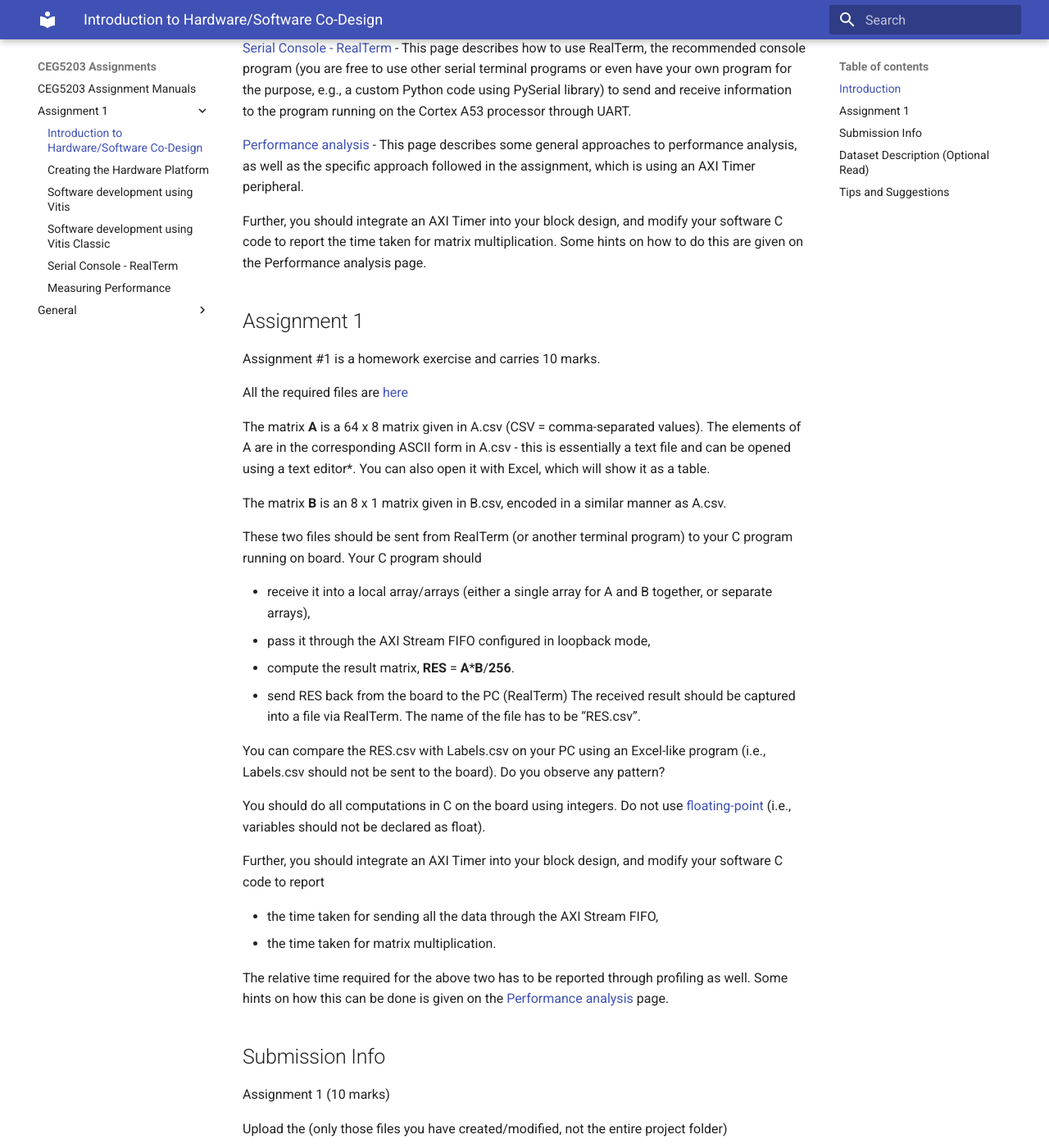
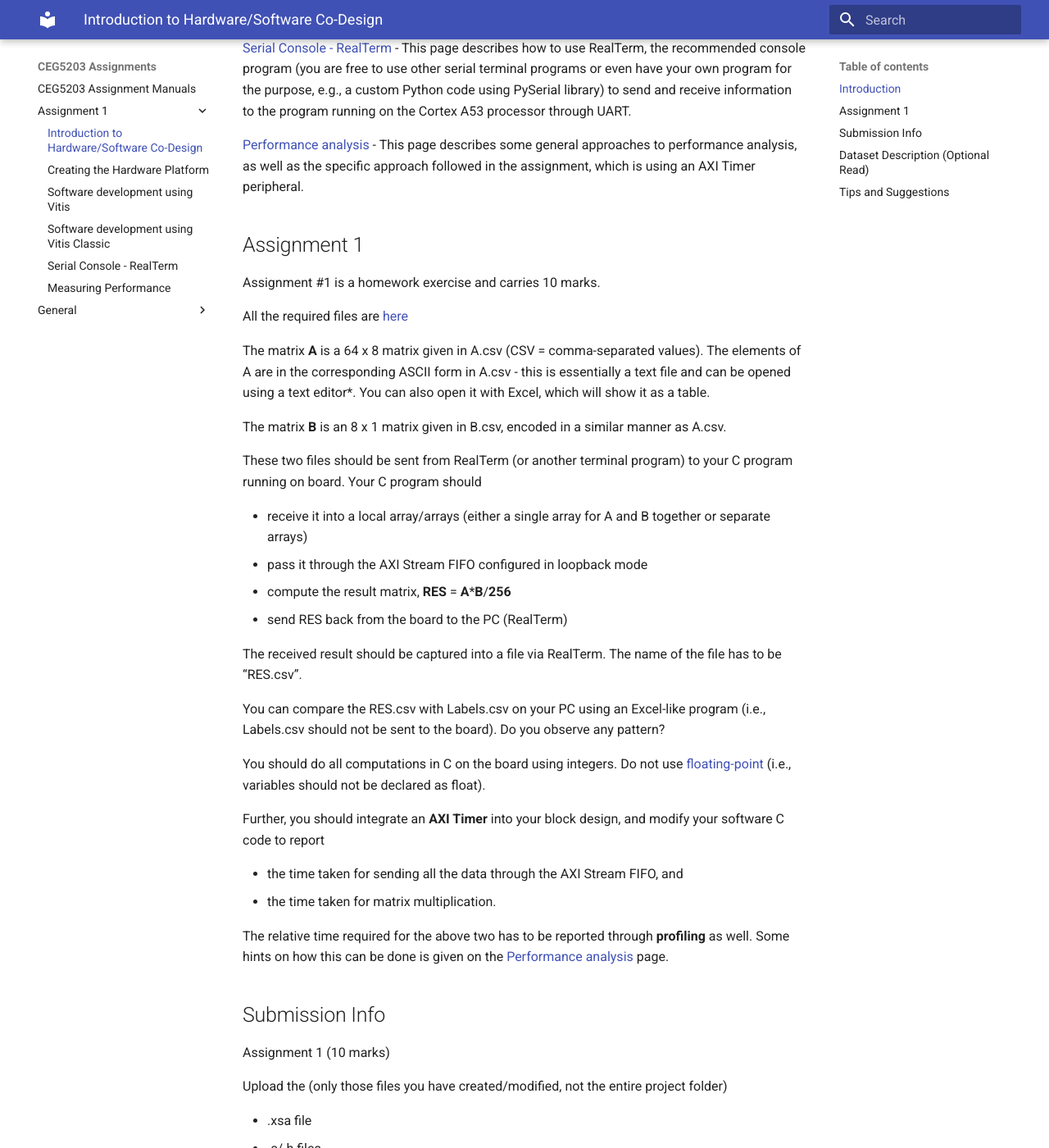
Before and after one commit to NUS-CEG5203/assignments, an MkDocs documentation site: the page built from docs/Assignment_1/1_Intro.md, in a window 1280 px wide and 1400 px high, scrolled down 540 px. Shown: the whole window at 82% size. Built offline with MkDocs 1.6.1 and Material for MkDocs 9.7.7, drawn with Linux system fonts in a browser that asks for light colours; some of the changed lines change nothing that is shown; some of the changed text lies outside the part shown.

Commit message:
Update 1_Intro.md

```diff
--- a/docs/Assignment_1/1_Intro.md
+++ b/docs/Assignment_1/1_Intro.md
@@ -12,13 +12,11 @@ This manual contains step-by-step instructions on how to create a hardware platf
 
 [Performance analysis](5_Performance_Analysis.md) - This page describes some general approaches to performance analysis, as well as the specific approach followed in the assignment, which is using an AXI Timer peripheral.
 
-Further, you should integrate an AXI Timer into your block design, and modify your software C code to report the time taken for matrix multiplication. Some hints on how to do this are given on the Performance analysis page.
-
 ## Assignment 1
 
 Assignment #1 is a homework exercise and carries 10 marks.
 
-All the required files are [here](https://github.com/NUS-EE4218/labs/tree/main/Lab_2)
+All the required files are [here](https://github.com/NUS-CEG5203/assignments/tree/main/code_templates/Asst1)
 
 The matrix **A** is a 64 x 8 matrix given in A.csv (CSV = comma-separated values). The elements of A are in the corresponding ASCII form in A.csv - this is essentially a text file and can be opened using a text editor\*. You can also open it with Excel, which will show it as a table.
 
@@ -26,22 +24,23 @@ The matrix **B** is an 8 x 1 matrix given in B.csv, encoded in a similar manner
 
 These two files should be sent from RealTerm (or another terminal program) to your C program running on board. Your C program should
 
-* receive it into a local array/arrays (either a single array for A and B together, or separate arrays),
-* pass it through the AXI Stream FIFO configured in loopback mode,
-* compute the result matrix, **RES** = **A**\***B**/**256**.
+* receive it into a local array/arrays (either a single array for A and B together or separate arrays)
+* pass it through the AXI Stream FIFO configured in loopback mode
+* compute the result matrix, **RES** = **A**\***B**/**256**
 * send RES back from the board to the PC (RealTerm)
+
 The received result should be captured into a file via RealTerm. The name of the file has to be “RES.csv”.
 
 You can compare the RES.csv with Labels.csv on your PC using an Excel-like program (i.e., Labels.csv should not be sent to the board). Do you observe any pattern?
 
 You should do all computations in C on the board using integers. Do not use [floating-point](https://en.wikipedia.org/wiki/Floating-point_error_mitigation) (i.e., variables should not be declared as float).
 
-Further, you should integrate an AXI Timer into your block design, and modify your software C code to report
+Further, you should integrate an **AXI Timer** into your block design, and modify your software C code to report
 
-* the time taken for sending all the data through the AXI Stream FIFO,
+* the time taken for sending all the data through the AXI Stream FIFO, and
 * the time taken for matrix multiplication.
 
-The relative time required for the above two has to be reported through profiling as well.
+The relative time required for the above two has to be reported through **profiling** as well.
 Some hints on how this can be done is given on the [Performance analysis](5_Performance_Analysis.md) page.
 
 
@@ -56,7 +55,7 @@ Upload the (only those files you have created/modified, not the entire project f
 * input/output test files
 * a text file that mentions the time taken in cycles or milliseconds (you should be able to convert between the two easily anyway) - this info can be copy-pasted from the realterm console to a text file
 * a screenshot of the profiling output
-to Canvas by 11:59 PM, **14 Sep 2025**.
+to Canvas by 11:59 PM, **15 Sep 2025**.
 The deadline is slightly negotiable for part-time students. You will also be required to do a demonstration (based on what you submitted at the point of the assignment deadline, not the version you may have improved after the deadline) to a teaching assistant sometime in the future - details to be announced.
 
 It should be as a single .zip archive, with the filename \<\Team number>\_<\Team member 1 Name>\_\<\Team member 2 Name>.zip
```
